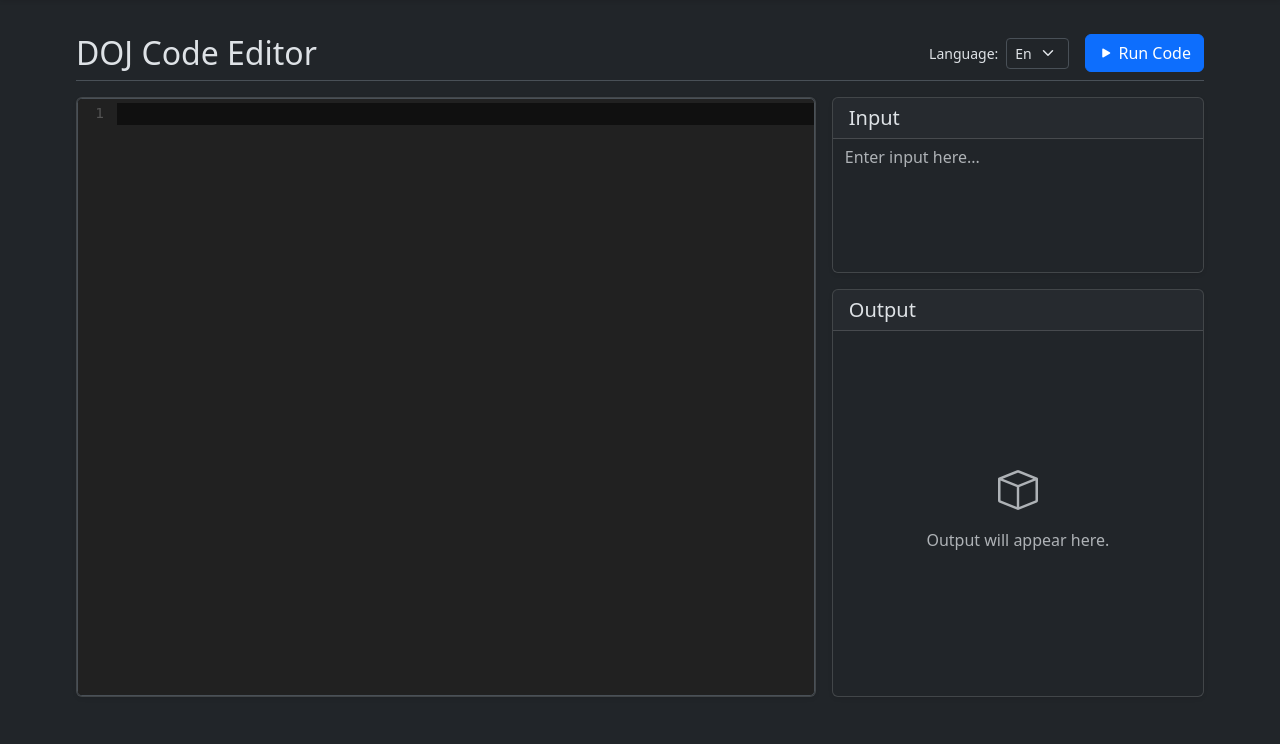
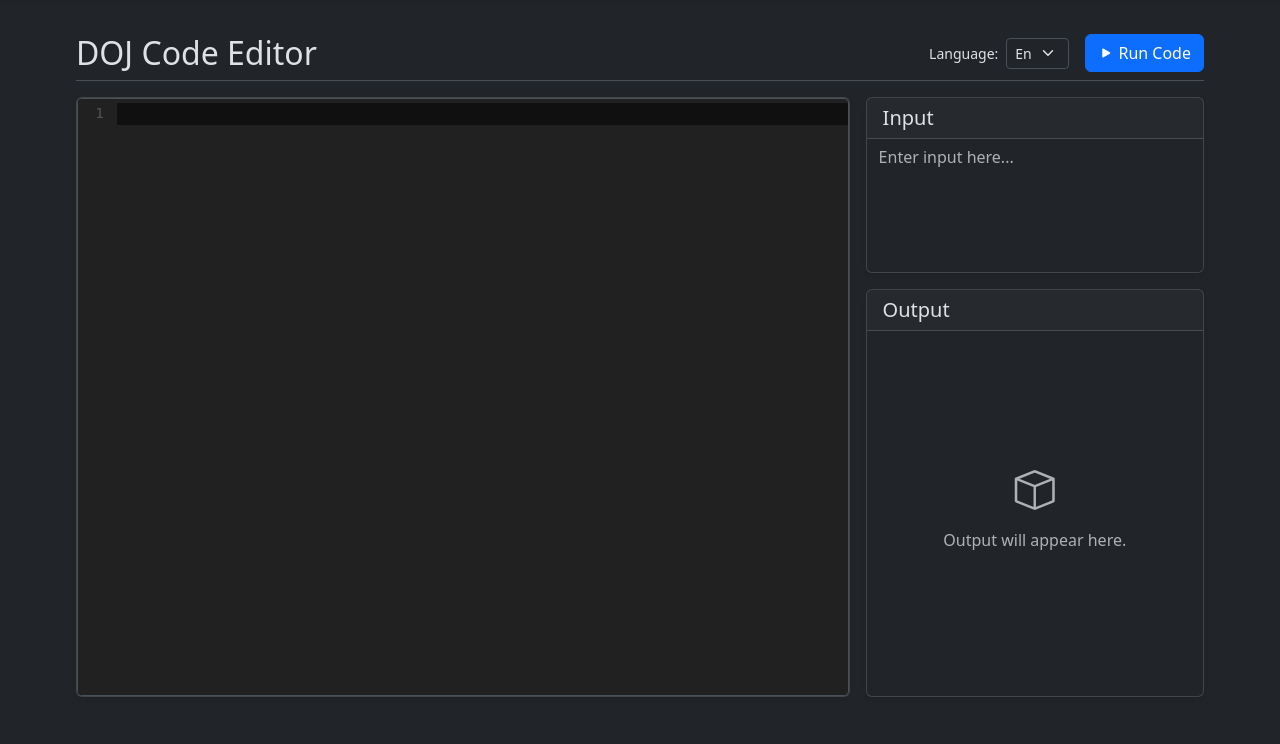
Before and after one commit to Srivaths-P/Dockerless-Online-Judge, a Python web app: template templates/ide.html in a window 1280 px wide. Shown: the part 56-800 px from the top of the page. Run offline with Jinja, Linux system fonts and the light colour scheme; the template is opened without the code that fills it: most values are stand-ins (such as "Sample title", 1, 10 or a date in 2020).

Commit message:
Minor UI change

```diff
--- a/static/style.css
+++ b/static/style.css
@@ -129,8 +129,8 @@ pre {
 
 @media (min-width: 992px) {
     .ide-io-pane {
-        flex-basis: 33%;
-        min-width: 0;
+        flex-basis: 30%;
+        min-width: 30%;
     }
 }
 
```
